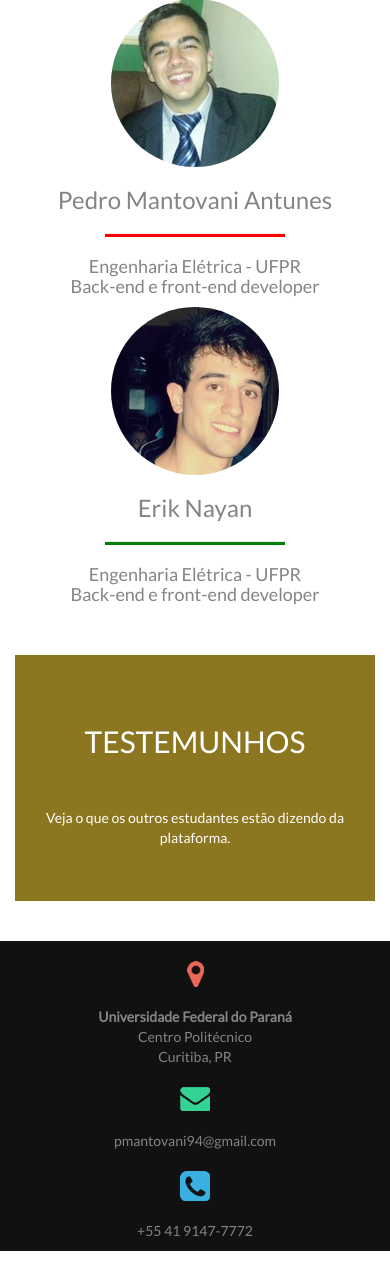
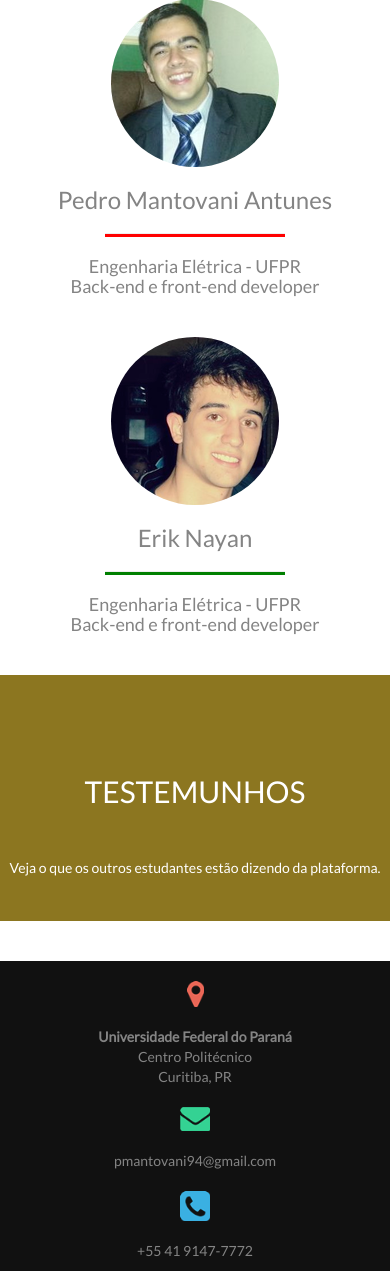
Before and after one commit to eriknayan/acesso_ufpr, a PHP site: page / in a window 390 px wide. Shown: the part 2456-3727 px from the top of the page. Run offline with PHP 8.4, Linux system fonts and the light colour scheme.

Commit message:
Fix margins of developers section and the responsiveness of the footer

```diff
--- a/website/css/style.css
+++ b/website/css/style.css
@@ -101,13 +101,17 @@ a {
 }
 
 .testimonial-title {
-    padding-top: 50px;
+    padding-top: 40px;
     color: white;
 }
 
 .testimonial-subtitle {
     color: white;
-    margin-bottom: 50px;
+    margin-bottom: 40px;
+}
+
+.developer-margin {
+    margin-bottom: 40px;
 }
 
 /* Removes spinner for number fields on registration */
--- a/website/index.html
+++ b/website/index.html
@@ -85,7 +85,7 @@
                    <p class="info">Estudante de Engenharia Elétrica na UFPR desde 2013. Após longas horas de tempo perdido na fila do RU, Pedro começou a desenvolver o sistema de acesso para que outros estudantes não percam este mesmo tempo.</p>
                 </div>
             <h3>Pedro Mantovani Antunes</h3><hr style="width: 50%; height: 3px; background-color:red;">
-            <h4>Engenharia Elétrica - UFPR<br />Back-end e front-end developer</h4>
+            <h4 class="developer-margin">Engenharia Elétrica - UFPR<br />Back-end e front-end developer</h4>
             </div>
         </div>
         <div class="col-sm-6 developer">
@@ -95,12 +95,12 @@
                    <p class="info">Estudante de Engenharia Elétrica na UFPR desde 2013. Após longas horas de tempo perdido na fila do RU, Erik começou a desenvolver o sistema de acesso para que outros estudantes não percam este mesmo tempo.</p>
                 </div>
                 <h3>Erik Nayan</h3><hr style="width: 50%; height: 3px; background-color:green;">
-                <h4>Engenharia Elétrica - UFPR<br />Back-end e front-end developer</h4>
+                <h4 class="developer-margin">Engenharia Elétrica - UFPR<br />Back-end e front-end developer</h4>
             </div>
         </div>
     </div>
     <!-- TESTIMONY TITLE SECTION -->
-    <div class="testimonial-section">
+    <div class="row testimonial-section">
         <div class="row text-center title-margin">
             <div class="col-md-12 text-uppercase sub-title testimonial-title"><h2>Testemunhos</h2></div>
         </div>
```
Also changed, not shown: website/login.php (+4 -4 lines), website/register.php (+4 -4 lines).
